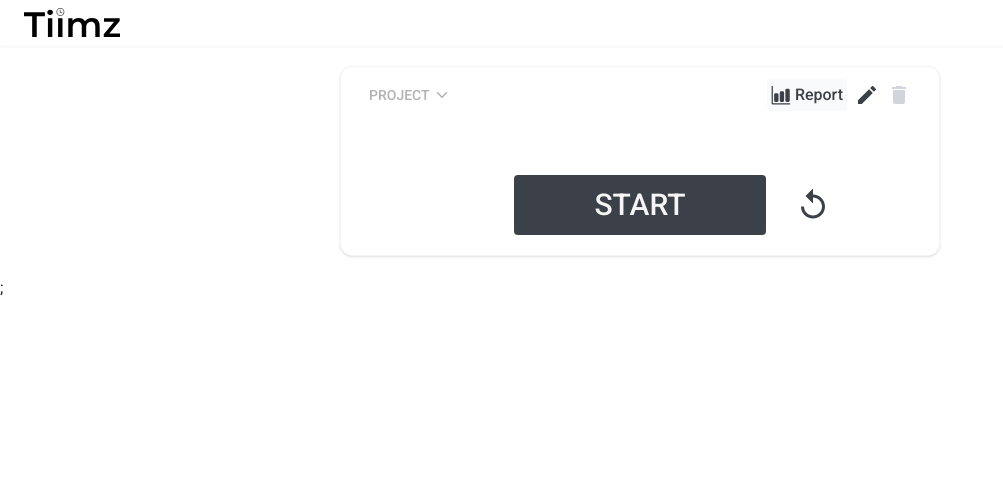
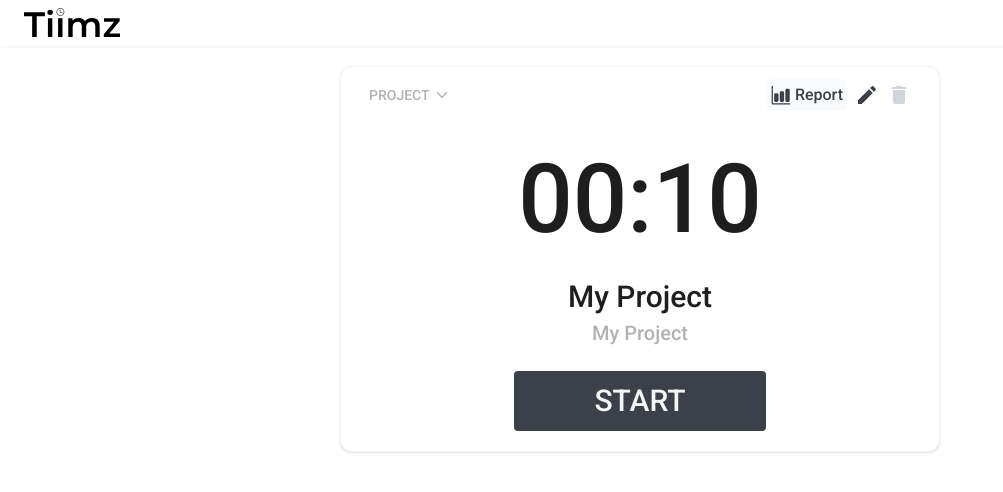
Before and after one commit to azariaberyl/tiim, a React (Vite) app: page / in a window 1280 px wide. Shown: the top 492 px of the page, without its empty margins (0-1003 px from the left). Built offline with nearby package versions, Linux system fonts and the light colour scheme.

Commit message:
clean code: Clockcard's Timer Component

```diff
--- /dev/null
+++ b/src/components/ClockCard/Control.tsx
@@ -0,0 +1,27 @@
+import React from 'react';
+
+interface props {
+  isStartTimerHandler: () => void;
+  isStartTimer: boolean;
+}
+
+/**
+ * Clock control like start, pause
+ */
+function Control({ isStartTimer, isStartTimerHandler }: props) {
+  return (
+    <div className='flex w-full items-center justify-center my-2 relative z-0'>
+      <button
+        onClick={() => isStartTimerHandler()}
+        className='px-20 py-3 font-medium bg-primary-dark rounded text-primary-light text-3xl hover:bg-neutral-600 hover:drop-shadow-md'
+      >
+        {isStartTimer ? 'PAUSE' : 'START'}
+      </button>
+      {/* <button className='absolute top-3 right-24 z-0' onClick={onRefresh} title='Refresh'>
+    <MdOutlineReplay className='text-4xl text-primary-dark hover:text-gray-900' />
+  </button> */}
+    </div>
+  );
+}
+
+export default Control;
--- /dev/null
+++ b/src/components/ClockCard/Description.tsx
@@ -0,0 +1,22 @@
+import React from 'react';
+
+interface props {
+  title: string;
+  category: string;
+}
+/**
+ *
+ * @param title The title of the component
+ * @param category The category of the component
+ * @returns {React.ReactNode} TSX component of title and category
+ */
+function Description({ title, category }: props) {
+  return (
+    <div className='gap-1 my-4 flex justify-center flex-col items-center'>
+      <p className='w-fit font-medium text-3xl capitalize'>{title}</p>
+      <p className='w-fit font-medium text-secondary-dark text-xl capitalize'>{category}</p>
+    </div>
+  );
+}
+
+export default Description;
--- a/src/components/ClockCard/Header.tsx
+++ b/src/components/ClockCard/Menu.tsx
@@ -5,6 +5,7 @@ import Modal from '../Modal';
 import TimersContext from '../../contexts/TimerContext/TimersContext';
 import { Timer } from '../../types';
 import { Link, Outlet } from 'react-router-dom';
+import useContextMemo from '../../hooks/useContextMemo';
 
 interface Input extends InputHTMLAttributes<HTMLInputElement> {
   title: string;
@@ -19,8 +20,13 @@ const Input = forwardRef<HTMLInputElement, Input>((props, ref) => (
   </div>
 ));
 
-function Header() {
-  const { timer, onTimerChange, selected } = useContext(TimersContext);
+/**
+ *
+ * @returns {JSX.Element} Contain menu of the timer like edit, report, etc
+ */
+
+function Menu() {
+  const { timer, onTimerChange } = useContextMemo(TimersContext);
 
   const [isEditOpen, setEditOpen] = useState<boolean>(false);
 
@@ -44,7 +50,7 @@ function Header() {
       minutes: minutes.current?.value ? +minutes.current?.value : 0,
       seconds: seconds.current?.value ? +seconds.current?.value : 0,
     };
-    onTimerChange(selected, newTimer);
+    onTimerChange(newTimer);
   };
 
   return (
@@ -88,8 +94,6 @@ function Header() {
           </button>
         </div>
 
-        {/* <Pagination /> */}
-
         <div className='w-1/5 items-center justify-end flex gap-2'>
           <button className='flex items-center gap-1 bg-gray-50 p-1 rounded text-primary-dark hover:text-[#1E1E1E] hover:bg-gray-200'>
             <IoBarChart className='text-xl' />
@@ -108,4 +112,4 @@ function Header() {
   );
 }
 
-export default Header;
+export default Menu;
--- a/src/components/ClockCard/Timer.tsx
+++ b/src/components/ClockCard/Timer.tsx
@@ -1,52 +1,30 @@
-import React, { useEffect, useState } from 'react';
-import { secondToString, toSeconds } from '../../utils';
+import { useMemo } from 'react';
+import { toSeconds } from '../../utils';
+import useTimer from '../../hooks/useTimer';
+import useContextMemo from '../../hooks/useContextMemo';
+import TimersContext from '../../contexts/TimerContext/TimersContext';
+
+function DisplayTimer({ time }: { time: string }) {
+  return <p className='w-fit font-medium text-8xl my-4'>{time}</p>;
+}
 
 interface Timer {
   isStart: boolean;
   seconds: number;
   minutes: number;
-  refresh: boolean;
-  onStart: Function;
-  onReportChange: Function;
-  report: number;
+  isStartHandler: (val?: boolean) => void;
 }
+/**
+ * The timer clock itself, example 25:00
+ * @param isStart is the timer started or not
+ */
 
-function Timer({ isStart, seconds, minutes, refresh, onStart, report, onReportChange }: Timer) {
-  const [time, setTime] = useState(toSeconds(minutes, seconds));
-  const [reportstate, setReport] = useState(report);
+function Timer({ isStart, seconds, minutes, isStartHandler }: Timer) {
+  const initialValue = useMemo(() => toSeconds(minutes, seconds), []);
+  const { onReportChange } = useContextMemo(TimersContext);
+  const time = useTimer(initialValue, isStart, isStartHandler, onReportChange);
 
-  useEffect(() => {
-    if (!isStart) return;
-    const interval = setInterval(() => {
-      setTime((prev) => {
-        const a = prev - 1;
-        document.title = secondToString(a);
-        return a;
-      });
-    }, 1000);
-
-    return () => clearInterval(interval);
-  }, [isStart]);
-
-  useEffect(() => {
-    if (time === 0) {
-      document.title = 'Tiimz - Finish!!';
-      onStart();
-      setTime(toSeconds(minutes, seconds));
-      return;
-    }
-    if (isStart) {
-      setReport((prev) => prev + 1);
-      onReportChange(reportstate);
-    }
-  }, [time]);
-
-  useEffect(() => {
-    setTime(toSeconds(minutes, seconds));
-    document.title = 'Tiimz';
-  }, [refresh]);
-
-  return <p className='w-fit font-medium text-8xl my-4'>{secondToString(time)}</p>;
+  return <DisplayTimer time={time} />;
 }
 
 export default Timer;
--- a/src/components/ClockCard/index.tsx
+++ b/src/components/ClockCard/index.tsx
@@ -1,69 +1,32 @@
-import React, { useCallback, useState, useMemo, useContext } from 'react';
-import { MdOutlineReplay } from 'react-icons/md';
+import React, { useContext, useMemo } from 'react';
 import TimersContext from '../../contexts/TimerContext/TimersContext';
-import { getTimersData, setTimersData } from '../../utils';
 import Timer from './Timer';
-import Header from './Header';
+import Menu from './Menu';
 import useBoolean from '../../hooks/useBoolean';
+import useContextMemo from '../../hooks/useContextMemo';
+import Description from './Description';
+import Control from './Control';
 
 function ClockCard(props: React.HTMLProps<HTMLDivElement>) {
   console.log('~Render ClockCard');
 
-  const { report, timer, onRefresh } = useContext(TimersContext);
+  const { timer } = useContextMemo(TimersContext);
   const [isStartTimer, isStartTimerHandler] = useBoolean(false);
-  const { minutes, seconds, category, title } = timer;
-
-
-  // const onReportChange = useCallback((num: number) => {
-  //   fetchedTimers.report = num + 1;
-  //   const newTimers = fetchedTimers;
-  //   setTimersData(newTimers);
-  // }, []);
-
-  // const onRefresh = () => setRefresh((prev) => !prev);
-
-  // const contextVal = React.useMemo(
-  //   () => ({
-  //     report: fetchedTimers.report,
-  //     timer: { minutes, seconds, category, title },
-  //   }),
-  //   [timers]
-  // );
 
   return (
     <div {...props}>
-      {/* <TimersProvider value={contextVal}> */}
       <div className=' bg-white flex flex-col items-center p-3 shadow border-gray-100 border rounded-xl overflow-hidden'>
-        <Header />
+        <Menu />
+        <Timer
+          isStart={isStartTimer}
+          seconds={timer.seconds}
+          minutes={timer.minutes}
+          isStartHandler={isStartTimerHandler}
+        />
+        <Description category={timer.category} title={timer.title} />
 
-        {/* <Timer
-            isStart={isStartTimer}
-            seconds={seconds}
-            minutes={minutes}
-            refresh={refresh}
-            onStart={startHandler}
-            report={fetchedTimers.report}
-            onReportChange={onReportChange}
-          /> */}
-
-        <div className='gap-1 my-4 flex justify-center flex-col items-center'>
-          {/* <p className='w-fit font-medium text-3xl capitalize'>{title || 'My Project'}</p>
-          <p className='w-fit font-medium text-secondary-dark text-xl capitalize'>{category || 'My Project'}</p> */}
-        </div>
-
-        <div className='flex w-full items-center justify-center my-2 relative z-0'>
-          <button
-            onClick={() => isStartTimerHandler()}
-            className='px-20 py-3 font-medium bg-primary-dark rounded text-primary-light text-3xl hover:bg-neutral-600 hover:drop-shadow-md'
-          >
-            {isStartTimer ? 'PAUSE' : 'START'}
-          </button>
-          <button className='absolute top-3 right-24 z-0' onClick={onRefresh} title='Refresh'>
-              <MdOutlineReplay className='text-4xl text-primary-dark hover:text-gray-900' />
-            </button>
-        </div>
+        <Control isStartTimer={isStartTimer} isStartTimerHandler={isStartTimerHandler} />
       </div>
-      {/* </TimersProvider> */}
     </div>
   );
 }
--- a/src/contexts/TimerContext/TimersContext.ts
+++ b/src/contexts/TimerContext/TimersContext.ts
@@ -1,9 +1,11 @@
 import React, { createContext, useDebugValue } from 'react';
+import { Timer } from '../../types';
 
 const TimersContext = createContext({
   report: 0,
-  onRefresh: undefined,
-  timer: {category: '', minutes: 0, seconds: 0, title: ''},
+  timer: { category: '', minutes: 0, seconds: 0, title: '' },
+  onReportChange: () => {},
+  onTimerChange: (newTimer: Timer) => {},
 });
 
 export default TimersContext;
--- a/src/contexts/TimerContext/index.tsx
+++ b/src/contexts/TimerContext/index.tsx
@@ -1,29 +1,34 @@
 import { Children, PropsWithChildren, useEffect, useState } from 'react';
 import TimersContext from './TimersContext';
 import { getTimersData } from '../../utils';
-import { TimersData } from '../../types';
+import { Timer, TimersData } from '../../types';
 
 const defaulValue = {
   report: 0,
   timer: {
     category: 'My Project',
-    minutes: 25,
-    seconds: 0,
+    minutes: 0,
+    seconds: 10,
     title: 'My Project',
   },
 };
 
+const initialValue = getTimersData() || defaulValue;
+
 function TimerContextProvider({ children }: PropsWithChildren) {
-  const [refresh, setRefresh] = useState<boolean>(false);
-  const [timerData, setTimerData] = useState<TimersData>(getTimersData() || defaulValue);
+  const [timer, setTimer] = useState<Timer>(initialValue.timer);
+  const [report, setReport] = useState(initialValue.report);
 
-  const onRefresh = () => setRefresh((val) => !val);
+  const onReportChange = () => setReport((state) => state + 1);
+  const onTimerChange = (newTimer: Timer) => setTimer(newTimer);
 
   useEffect(() => {
     const fetchTimer = async () => {};
   }, []);
 
-  return <TimersContext.Provider value={{ ...timerData, onRefresh }}>{children}</TimersContext.Provider>;
+  return (
+    <TimersContext.Provider value={{ timer, report, onTimerChange, onReportChange }}>{children}</TimersContext.Provider>
+  );
 }
 
 export default TimerContextProvider;
--- a/src/hooks/useBoolean.tsx
+++ b/src/hooks/useBoolean.tsx
@@ -1,10 +1,11 @@
-import React, { useState } from 'react'
+import React, { useState } from 'react';
 
 function useBoolean(initial: boolean): [boolean, (val?: boolean) => void] {
-    const [condition, setCondition] = useState<boolean>(initial)
-    const onChange = (val: boolean = !condition) => setCondition(condition)
+  const [condition, setCondition] = useState<boolean>(initial);
 
-    return [condition, onChange]
+  const onChange = (val: boolean = !condition) => setCondition(val);
+
+  return [condition, onChange];
 }
 
-export default useBoolean
+export default useBoolean;
--- /dev/null
+++ b/src/hooks/useContextMemo.tsx
@@ -0,0 +1,10 @@
+import React, { useContext, useMemo, useState } from 'react';
+import TimersContext from '../contexts/TimerContext/TimersContext';
+
+function useContextMemo<T>(context: React.Context<T>) {
+  const data = useMemo(() => useContext(context), []);
+
+  return data;
+}
+
+export default useContextMemo;
--- /dev/null
+++ b/src/hooks/useTimer.tsx
@@ -0,0 +1,43 @@
+import { useEffect, useState } from 'react';
+import { secondToString } from '../utils';
+
+/**
+ * Count down logic
+ * @param sec initial seconds
+ * @param isStart is the timer started yet
+ * @param isStartHandler handler function to change the start state
+ * @param onReportChange handler function to add report to the context
+ */
+function useTimer(sec: number, isStart: boolean, isStartHandler: (val?: boolean) => void, onReportChange: () => void) {
+  const [time, setTime] = useState(sec);
+
+  useEffect(() => {
+    if (!isStart) return;
+
+    const interval = setInterval(() => {
+      setTime((prev) => {
+        const a = prev - 1;
+        document.title = secondToString(a);
+        return a;
+      });
+    }, 1000);
+
+    return () => clearInterval(interval);
+  }, [isStart]);
+
+  useEffect(() => {
+    if (time === 0) {
+      document.title = 'Tiimz - Finish!!';
+      setTime(sec);
+      isStartHandler(false);
+      return;
+    }
+    if (isStart) {
+      onReportChange();
+    }
+  }, [time]);
+
+  return secondToString(time);
+}
+
+export default useTimer;
--- a/src/main.tsx
+++ b/src/main.tsx
@@ -5,9 +5,9 @@ import App from './App';
 import './styles/index.css';
 
 ReactDOM.createRoot(document.getElementById('root') as HTMLElement).render(
-  // <React.StrictMode>
+  <React.StrictMode>
     <BrowserRouter>
       <App />
     </BrowserRouter>
-  // </React.StrictMode>
+  </React.StrictMode>
 );
--- a/src/pages/Tiimz.tsx
+++ b/src/pages/Tiimz.tsx
@@ -4,7 +4,7 @@ import TimerContextProvider from '../contexts/TimerContext';
 const Tiimz = () => {
   return (
     <TimerContextProvider>
-      <ClockCard className=' w-[600px] mx-auto my-5' />;
+      <ClockCard className=' w-[600px] mx-auto my-5' />
     </TimerContextProvider>
   );
 };
```
